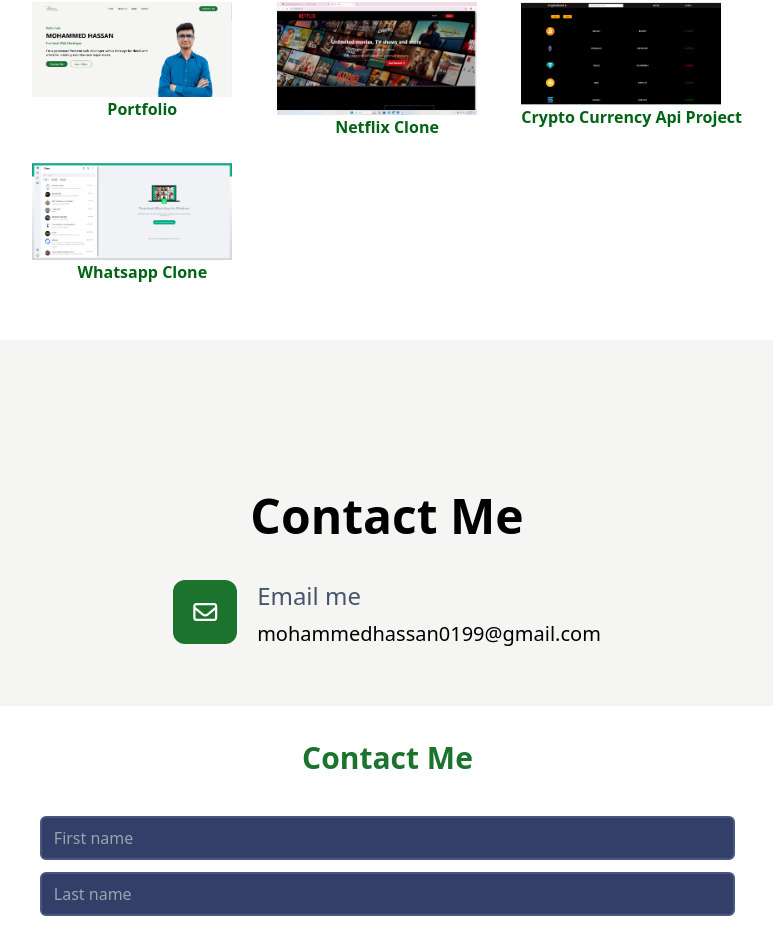
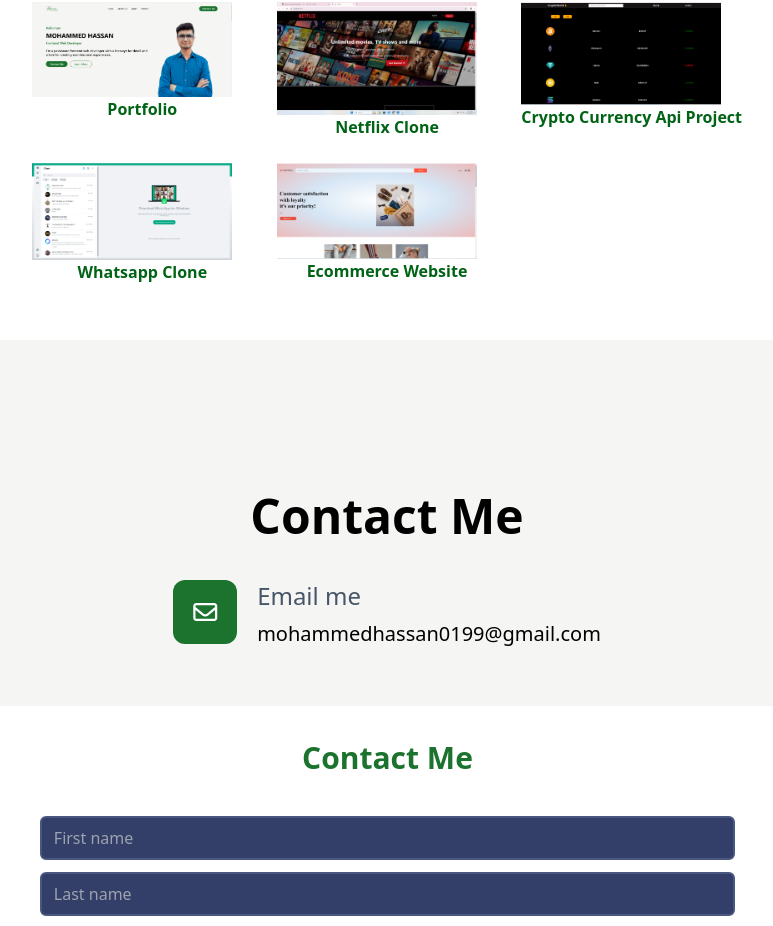
Before and after one commit to mohammedhassan0199/React-portfolio-, a React (Vite) app: page / in a window 1280 px wide. Shown: the part 2830-3756 px from the top of the page, without its empty margins (253-1026 px from the left). Built offline with nearby package versions, Linux system fonts and the light colour scheme.

Commit message:
add ecommerce web project

```diff
--- a/src/Project.jsx
+++ b/src/Project.jsx
@@ -19,6 +19,8 @@
        <a href="https://github.com/mohammedhassan0199/CryptoCurrency-api" target='-main'><img className='w-[200px]' src="crypto.png" alt="" />Crypto Currency Api Project</a>
 
        <a href="https://github.com/mohammedhassan0199/whats-clone" target='-main'><img className='w-[200px]' src="whatsapp.png" alt="" />Whatsapp Clone</a>
+
+       <a href="https://github.com/mohammedhassan0199/Ecommerce_Website" target='-main'><img className='w-[200px]' src="ecommerce.png" alt="" />Ecommerce Website</a>
        </div>
 
     </div>
```
Also changed, not shown: public/ecommerce.png (added).
